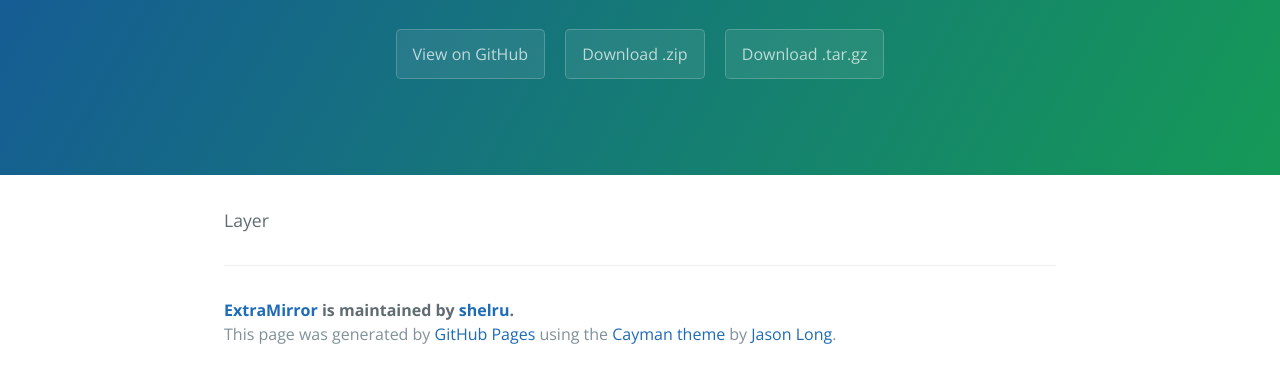
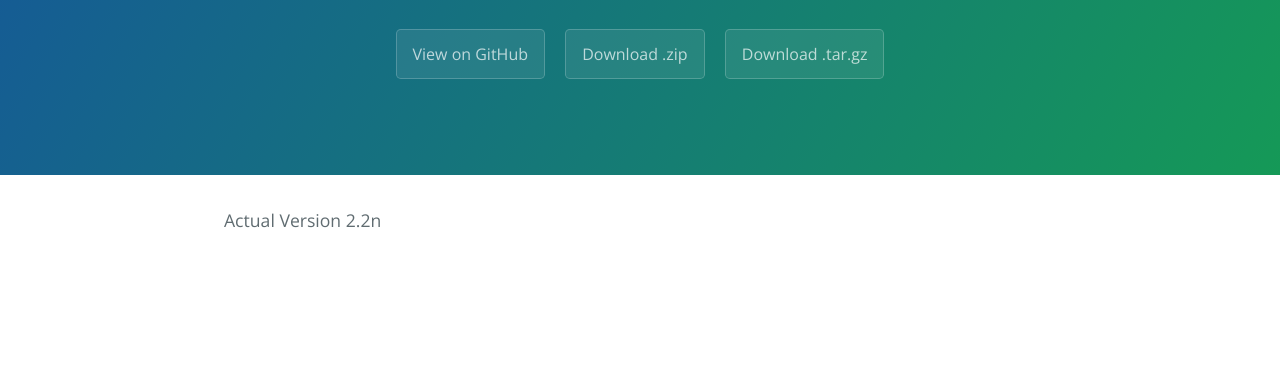
Before and after one commit to xvids/ExtraMirror, a plain HTML site: page index.html in a window 1280 px wide. Shown: the part 208-590 px from the top of the page. Drawn offline with nearby package versions, Linux system fonts and the light colour scheme.

Commit message:
Add files via upload

```diff
--- a/index.html
+++ b/index.html
@@ -19,14 +19,7 @@
     </section>
 
     <section class="main-content">
-      <p>Layer</p>
-
-      <footer class="site-footer">
-        <span class="site-footer-owner"><a href="https://github.com/shelru/ExtraMirror">ExtraMirror</a> is maintained by <a href="https://github.com/shelru">shelru</a>.</span>
-
-        <span class="site-footer-credits">This page was generated by <a href="https://pages.github.com">GitHub Pages</a> using the <a href="https://github.com/jasonlong/cayman-theme">Cayman theme</a> by <a href="https://twitter.com/jasonlong">Jason Long</a>.</span>
-      </footer>
-
+      <p>Actual Version 2.2n</p>
     </section>
 
 
```
